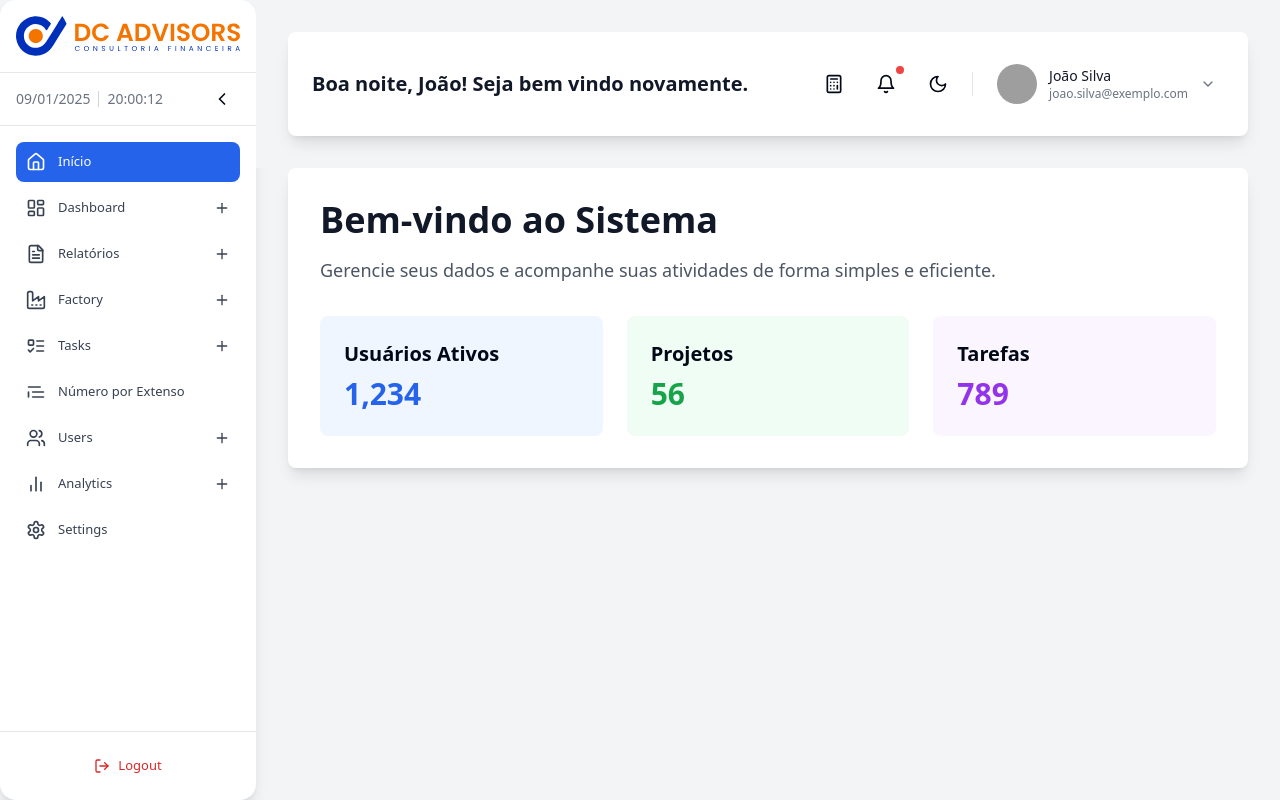
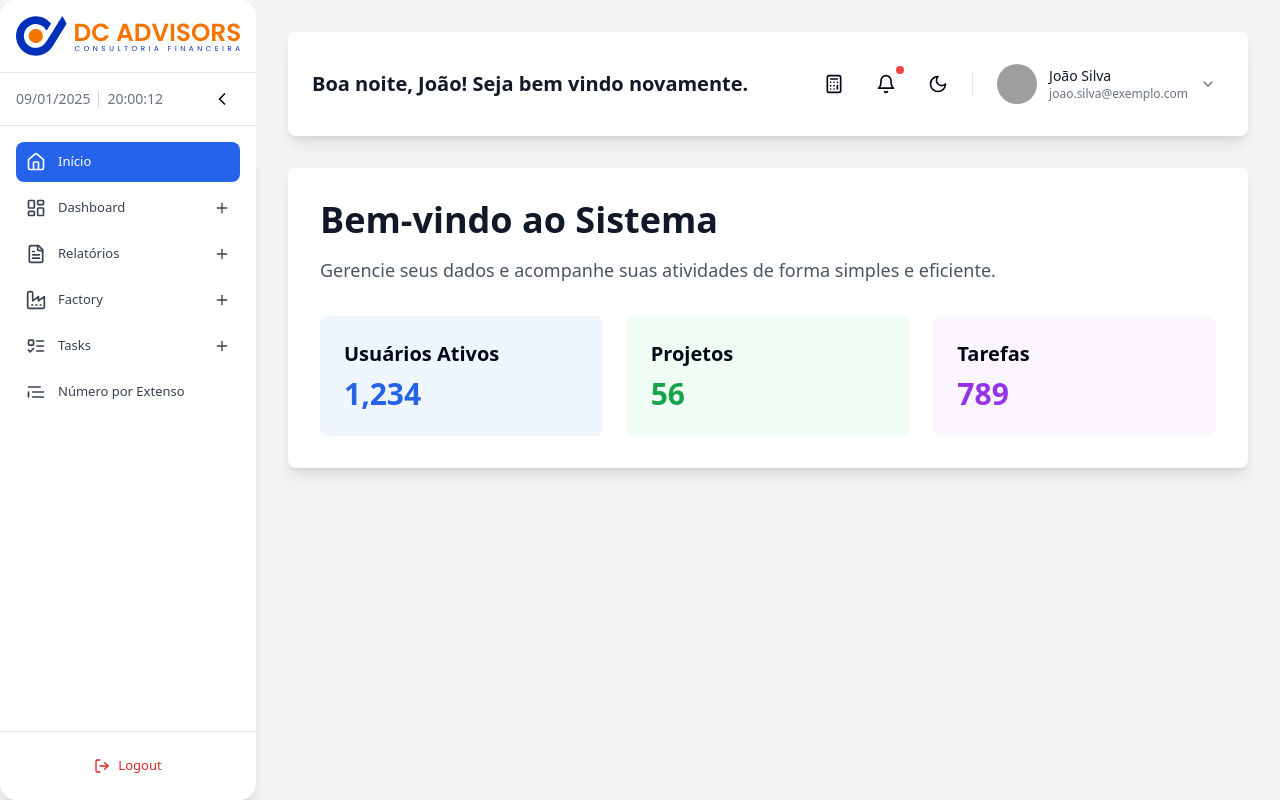
Before and after one commit to Dan-9423/Rel3, a React (Vite) app: page /auth in a window 1280 px wide. Both pictures are taken after typing "name@example.com", "Sample123" into the empty fields and a click on the button "Entrar". Built offline with nearby package versions, Linux system fonts and the light colour scheme; grey boxes are pictures that could not be loaded.

Commit message:
Commit from Bolt to GitHub

```diff
--- a/src/components/Sidebar.tsx
+++ b/src/components/Sidebar.tsx
@@ -1,5 +1,5 @@
 import { useState, useEffect } from 'react';
-import { Plus, Minus, LayoutDashboard, Users, Settings, BarChart2, FileText, LogOut, Home, ChevronLeft, ChevronRight, Factory, TextQuote, ListTodo } from 'lucide-react';
+import { Plus, Minus, LayoutDashboard, Settings, BarChart2, FileText, LogOut, Home, ChevronLeft, ChevronRight, Factory, TextQuote, ListTodo } from 'lucide-react';
 import { cn } from '@/lib/utils';
 import { Button } from '@/components/ui/button';
 import { Link, useLocation } from 'react-router-dom';
@@ -100,30 +100,7 @@ export default function Sidebar() {
       title: 'Número por Extenso',
       icon: <TextQuote className="w-5 h-5" />,
       path: '/numero-extenso'
-    },
-    {
-      title: 'Users',
-      icon: <Users className="w-5 h-5" />,
-      submenu: [
-        { title: 'All Users', path: '/users' },
-        { title: 'User Groups', path: '/user-groups' },
-        { title: 'Permissions', path: '/permissions' },
-      ],
-    },
-    {
-      title: 'Analytics',
-      icon: <BarChart2 className="w-5 h-5" />,
-      submenu: [
-        { title: 'Statistics', path: '/statistics' },
-        { title: 'Performance', path: '/performance' },
-        { title: 'Metrics', path: '/metrics' },
-      ],
-    },
-    {
-      title: 'Settings',
-      icon: <Settings className="w-5 h-5" />,
-      path: '/settings'
-    },
+    }
   ];
 
   return (
```
